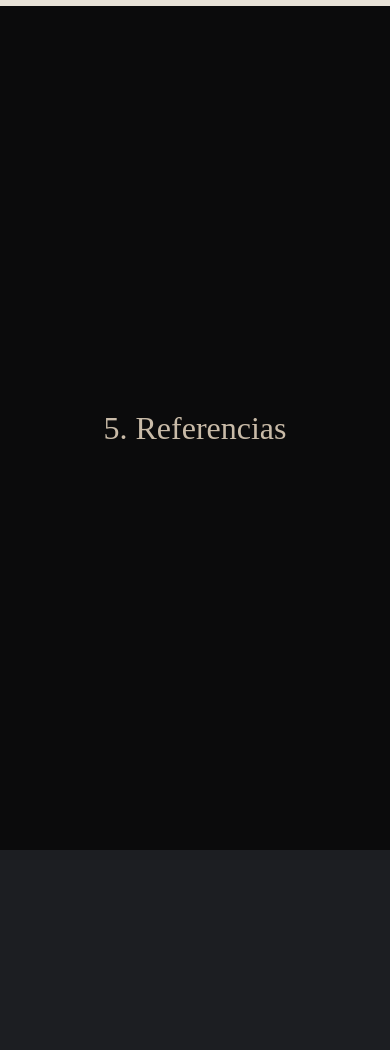
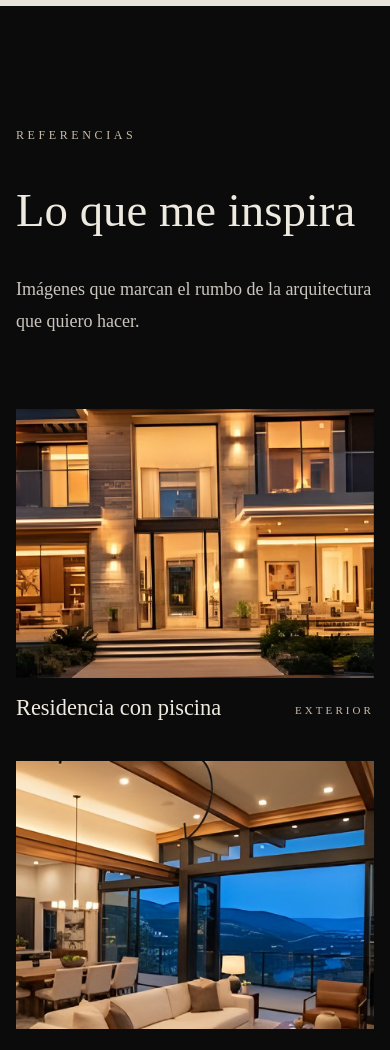
Before and after one commit to juancruzsb/Portafolio-Noah, an Astro site: page / in a window 390 px wide. Shown: the part 7260-8310 px from the top of the page. Built offline with nearby package versions, Linux system fonts and the light colour scheme; Astro itself is replaced by a stand-in of ours.

Commit message:
Add architectural references gallery
Adds a dedicated References Astro component with curated imagery, responsive layouts, and section navigation. Integrates the gallery into the portfolio index.

```diff
--- /dev/null
+++ b/src/components/References.astro
@@ -0,0 +1,263 @@
+---
+import { Image } from 'astro:assets';
+import residencia from '../assets/referencias/Residencia moderna al atardecer con piscina iluminada.png';
+import sala from '../assets/referencias/Sala amplia con ventanales y vista a la montaña.png';
+import pasillo from '../assets/referencias/Pasillo con muro de piedra e iluminación lineal.png';
+import bano from '../assets/referencias/Baño en piedra oscura con espejo circular iluminado.png';
+import cocina from '../assets/referencias/Cocina oscura con isla de mármol.png';
+import lago from '../assets/referencias/Lago y montañas al atardecer.png';
+
+// Alto de cada imagen en el Figma (px). `nameWidth` fuerza el corte de línea del texto.
+const references = [
+	{
+		id: 'residencia',
+		image: residencia,
+		alt: 'Residencia moderna al atardecer con piscina iluminada',
+		name: 'Residencia con piscina',
+		category: 'Exterior',
+		height: 710,
+	},
+	{
+		id: 'sala',
+		image: sala,
+		alt: 'Sala amplia con ventanales y vista a la montaña',
+		name: 'Sala con vista a la montaña',
+		category: 'Interior',
+		height: 340,
+	},
+	{
+		id: 'pasillo',
+		image: pasillo,
+		alt: 'Pasillo con muro de piedra e iluminación lineal',
+		name: 'Muro de piedra',
+		category: 'Material',
+		height: 260,
+	},
+	{
+		id: 'bano',
+		image: bano,
+		alt: 'Baño en piedra oscura con espejo circular iluminado',
+		name: 'Baño en piedra oscura',
+		nameWidth: 162.83,
+		category: 'Detalle',
+		height: 260,
+	},
+	{
+		id: 'cocina',
+		image: cocina,
+		alt: 'Cocina oscura con isla de mármol',
+		name: 'Isla de mármol',
+		category: 'Detalle',
+		height: 380,
+	},
+	{
+		id: 'lago',
+		image: lago,
+		alt: 'Lago y montañas al atardecer',
+		name: 'Atardecer en el lago',
+		category: 'Referencia',
+		height: 380,
+	},
+];
+---
+
+<section id="referencias">
+	<div class="references">
+		<header class="intro">
+			<p class="eyebrow">Referencias</p>
+			<h2 class="title">Lo que me inspira</h2>
+			<p class="lead">Imágenes que marcan el rumbo de la arquitectura que quiero hacer.</p>
+		</header>
+
+		{
+			[references.slice(0, 4), references.slice(4)].map((group, index) => (
+				<div class={`gallery ${index === 0 ? 'gallery-top' : 'gallery-bottom'}`}>
+					{group.map((item) => (
+						<figure class={`card card-${item.id}`} style={`--img-h:${item.height}`}>
+							<Image class="card-image" src={item.image} alt={item.alt} />
+							<figcaption>
+								<span
+									class="name"
+									style={item.nameWidth ? `max-width:calc(${item.nameWidth} * var(--u))` : undefined}
+								>
+									{item.name}
+								</span>
+								<span class="category">{item.category}</span>
+							</figcaption>
+						</figure>
+					))}
+				</div>
+			))
+		}
+	</div>
+</section>
+
+<style>
+	section {
+		background: var(--bg-dark);
+		/* Figma: el primer texto arranca a 120px del borde superior de la sección */
+		padding-block: calc(120 * var(--u));
+		box-sizing: border-box;
+	}
+
+	.references {
+		width: var(--content-width);
+		margin-inline: auto;
+	}
+
+	/* ---- Cabecera de la sección ---- */
+	.eyebrow,
+	.category {
+		font-family: var(--font-body);
+		font-weight: 500;
+		text-transform: uppercase;
+		color: var(--heading);
+		line-height: 1;
+	}
+
+	.eyebrow {
+		height: calc(18 * var(--u));
+		margin: 0;
+		display: flex;
+		align-items: center;
+		font-size: calc(12 * var(--u));
+		letter-spacing: 0.3em; /* 3.6px / 12px */
+	}
+
+	.title {
+		min-height: calc(89 * var(--u));
+		margin: calc(22 * var(--u)) 0 0; /* eyebrow 120 + 18 -> título 160 */
+		display: flex;
+		align-items: center;
+		font-family: var(--font-logo);
+		font-weight: 400;
+		font-size: min(calc(76.5 * var(--u)), 12vw);
+		line-height: 1.0205; /* 78.07 / 76.5 */
+		color: #efeae0;
+	}
+
+	.lead {
+		max-width: calc(525.84 * var(--u));
+		min-height: calc(31.5 * var(--u));
+		margin: calc(19.06 * var(--u)) 0 0; /* 249 -> 268.06 */
+		display: flex;
+		align-items: center;
+		font-family: var(--font-body);
+		font-weight: 300;
+		font-size: calc(18 * var(--u));
+		line-height: 1.75; /* 31.5 / 18 */
+		color: var(--text);
+	}
+
+	/* ---- Galería ----
+	   Arriba: columnas 460.73 | 313.63 | 313.64 (24px entre columnas), filas 383 y 330
+	   (40px entre filas); la imagen de la izquierda ocupa las dos filas.
+	   Abajo: columnas 667.2 | 444.8, una sola fila de 423. */
+	.gallery {
+		display: grid;
+		column-gap: calc(24 * var(--u));
+		row-gap: calc(40 * var(--u));
+	}
+
+	.gallery-top {
+		grid-template-columns: 460.73fr 313.63fr 313.64fr;
+		grid-template-rows: calc(383 * var(--u)) calc(330 * var(--u));
+		margin-top: calc(72 * var(--u)); /* 299.56 -> 371.56 */
+	}
+
+	.gallery-bottom {
+		grid-template-columns: 667.2fr 444.8fr;
+		grid-template-rows: calc(423 * var(--u));
+		margin-top: calc(40 * var(--u)); /* 1124.56 -> 1164.56 */
+	}
+
+	.card-residencia {
+		grid-column: 1;
+		grid-row: 1 / 3;
+	}
+
+	.card-sala {
+		grid-column: 2 / 4;
+		grid-row: 1;
+	}
+
+	.card-pasillo {
+		grid-column: 2;
+		grid-row: 2;
+	}
+
+	.card-bano {
+		grid-column: 3;
+		grid-row: 2;
+	}
+
+	.card {
+		margin: 0;
+		min-width: 0;
+	}
+
+	.card-image {
+		display: block;
+		width: 100%;
+		height: calc(var(--img-h) * var(--u));
+		object-fit: cover;
+	}
+
+	figcaption {
+		position: relative;
+		display: flex;
+		justify-content: space-between;
+		align-items: flex-start;
+		column-gap: calc(16 * var(--u));
+		margin-top: calc(16 * var(--u)); /* imagen 710 -> textos 726 */
+	}
+
+	.name {
+		display: block;
+		min-height: calc(27 * var(--u));
+		font-family: var(--font-logo);
+		font-weight: 400;
+		font-size: calc(22.4 * var(--u));
+		line-height: calc(27 * var(--u));
+		color: #efeae0;
+	}
+
+	.category {
+		flex: none;
+		display: flex;
+		align-items: center;
+		height: calc(16 * var(--u));
+		margin-top: calc(9 * var(--u));
+		font-size: calc(11 * var(--u));
+		letter-spacing: 0.28em; /* 3.08px / 11px */
+		white-space: nowrap;
+	}
+
+	/* ---- Pantallas más angostas ---- */
+	@media (max-width: 1180px) {
+		.gallery-top,
+		.gallery-bottom {
+			grid-template-columns: 1fr;
+			grid-template-rows: none;
+		}
+
+		.card-residencia,
+		.card-sala,
+		.card-pasillo,
+		.card-bano,
+		.card-cocina,
+		.card-lago {
+			grid-column: 1;
+			grid-row: auto;
+		}
+
+		.card-image {
+			height: auto;
+			aspect-ratio: 4 / 3;
+		}
+
+		.name {
+			max-width: none !important;
+		}
+	}
+</style>
--- a/src/pages/index.astro
+++ b/src/pages/index.astro
@@ -6,9 +6,9 @@ import Intro from '../components/Intro.astro';
 import About from '../components/About.astro';
 import Projects from '../components/Projects.astro';
 import Philosophy from '../components/Philosophy.astro';
+import References from '../components/References.astro';
 
 const sections = [
-	{ id: 'referencias', name: '5. Referencias', bg: 'var(--bg-dark)' },
 	{ id: 'materialidad', name: '6. Materialidad', bg: 'var(--bg-slate)' },
 	{ id: 'contacto', name: '7. Contacto', bg: 'var(--bg-brown)' },
 ];
@@ -21,6 +21,7 @@ const sections = [
 		<About />
 		<Projects />
 		<Philosophy />
+		<References />
 		{
 			sections.map((section) => (
 				<section
```
Also changed, not shown: src/assets/referencias/Baño en piedra oscura con espejo circular iluminado.png (added), src/assets/referencias/Cocina oscura con isla de mármol.png (added), src/assets/referencias/Lago y montañas al atardecer.png (added), src/assets/referencias/Pasillo con muro de piedra e iluminación lineal.png (added), src/assets/referencias/Residencia moderna al atardecer con piscina iluminada.png (added), src/assets/referencias/Sala amplia con ventanales y vista a la montaña.png (added).
